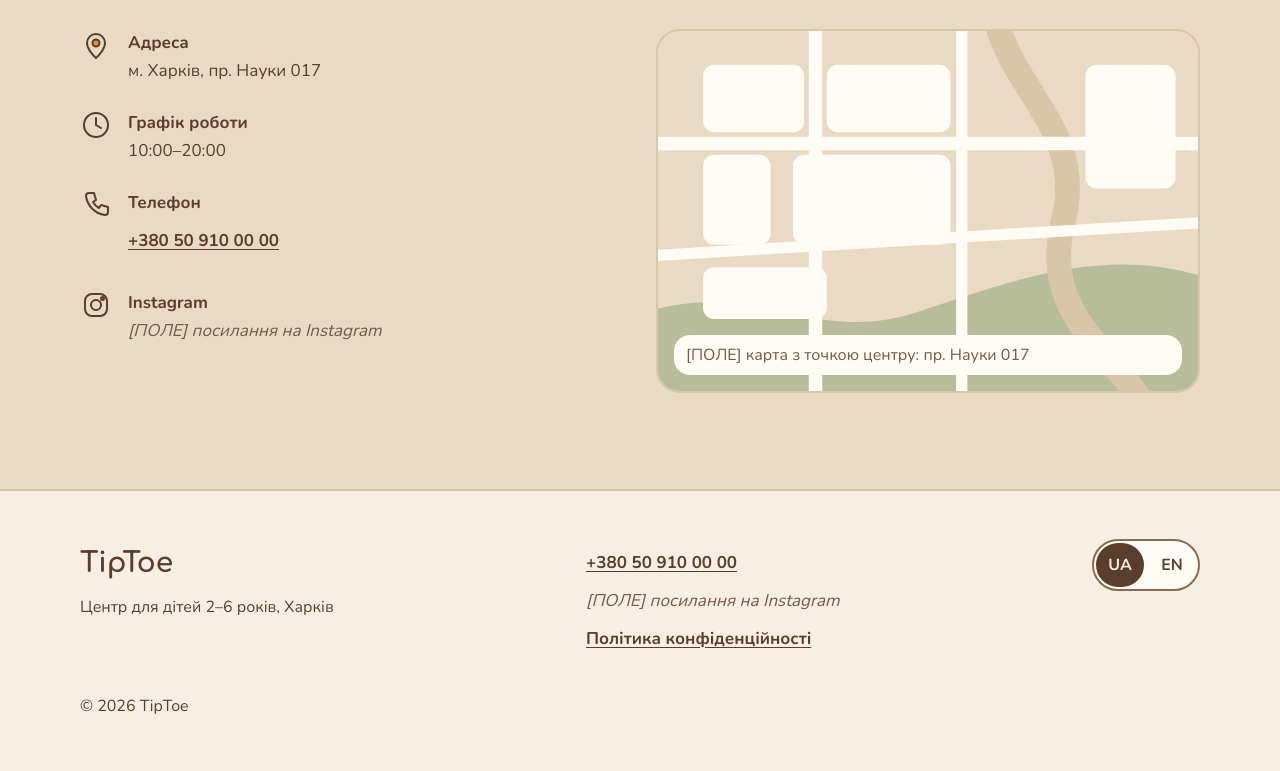
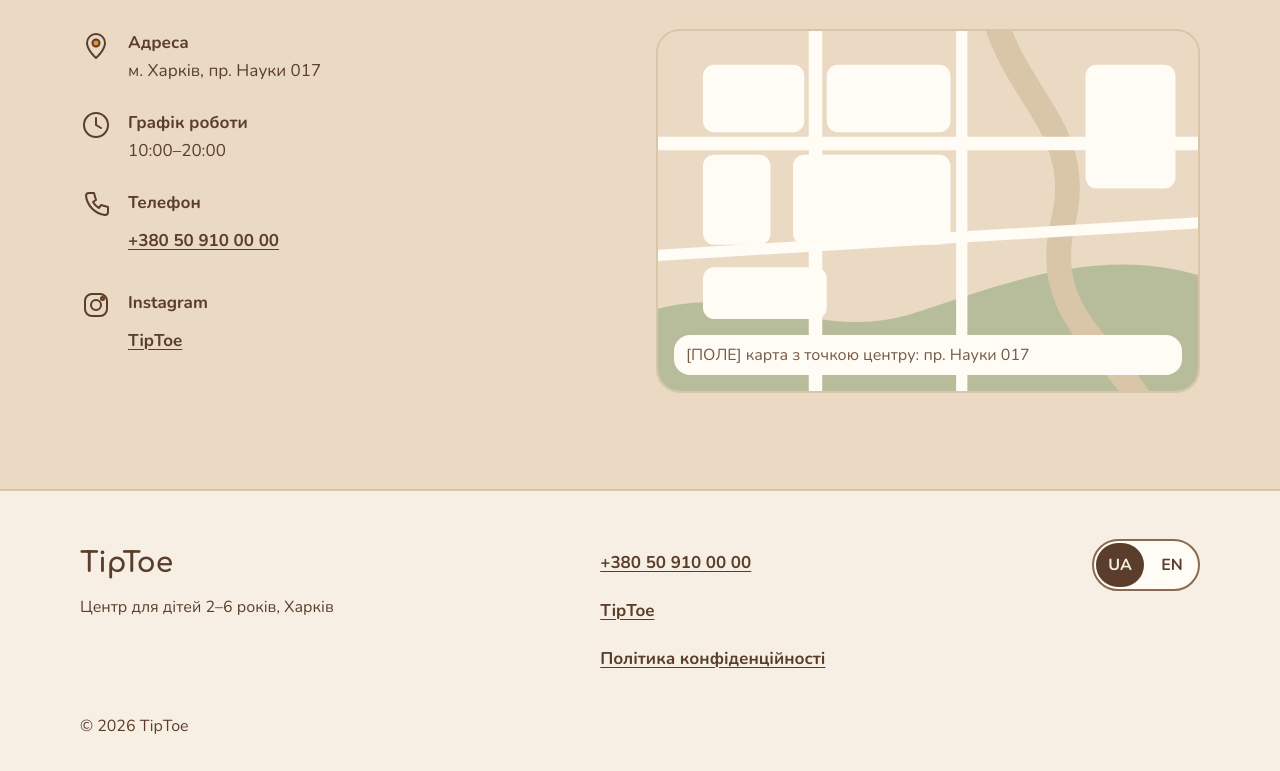
Before and after one commit to student53-lab/kurs, a plain HTML site: page site.html in a window 1280 px wide. Shown: the part 4647-5418 px from the top of the page. Drawn offline with Linux system fonts and the light colour scheme.

Commit message:
Замінити поле Instagram на посилання «TipToe»
У контактах і футері замість позначки [ПОЛЕ] тепер посилання «TipToe»,
як у прототипі (ТЗ v4, розділ 12, п. 1). Підпис для читачів екрана —
«TipToe в Instagram» / «TipToe on Instagram». Справжньої адреси сторінки
ще немає, тому посилання веде на instagram.com.

Co-Authored-By: Claude Opus 5.5 <noreply@anthropic.com>

```diff
--- a/assets/js/i18n.js
+++ b/assets/js/i18n.js
@@ -23,7 +23,7 @@ window.TT_I18N = {
     footerAbout: 'Центр для дітей 2–6 років, Харків',
     privacyLink: 'Політика конфіденційності',
     toHome: 'На головну',
-    phInstagram: '[ПОЛЕ] посилання на Instagram',
+    instagramLabel: 'TipToe в Instagram',
 
     /* Лендинг */
     'site.title': 'TipToe — простір для дітей 2–6 років у Харкові',
@@ -158,7 +158,7 @@ window.TT_I18N = {
     footerAbout: 'Centre for children aged 2–6, Kharkiv',
     privacyLink: 'Privacy policy',
     toHome: 'Go to home page',
-    phInstagram: '[FIELD] Instagram link',
+    instagramLabel: 'TipToe on Instagram',
 
     'site.title': 'TipToe — a space for children aged 2–6 in Kharkiv',
     'site.desc': 'While you take care of your own things, your child plays, creates and learns with our teachers. Drop-in hourly visits, classes and workshops.',
--- a/site.html
+++ b/site.html
@@ -362,7 +362,8 @@
             </div>
             <div class="contact-item">
               <svg width="32" height="32" viewBox="0 0 32 32" fill="none" stroke="var(--text)" stroke-width="2" stroke-linecap="round" stroke-linejoin="round" aria-hidden="true" focusable="false"><rect x="5" y="5" width="22" height="22" rx="7"/><circle cx="16" cy="16" r="5"/><circle cx="22.5" cy="9.5" r="1.5" fill="var(--orange)"/></svg>
-              <div><p class="tt-strong">Instagram</p><p class="tt-body ph-field" data-i18n="phInstagram">[ПОЛЕ] посилання на Instagram</p></div>
+              <!-- Справжню адресу сторінки ще не надано (ТЗ v4, розділ 12, п. 1): поки загальне посилання, як у прототипі -->
+              <div><p class="tt-strong">Instagram</p><a class="tt-link" href="https://www.instagram.com/" aria-label="TipToe в Instagram" data-i18n-attr="aria-label:instagramLabel">TipToe</a></div>
             </div>
           </div>
           <!-- Коли буде підтверджено точку центру (ТЗ v4, розділ 12, п. 2–3): вбудована карта (iframe OpenStreetMap або Google Maps) з title -->
@@ -385,7 +386,7 @@
         </div>
         <div class="footer-links">
           <a class="tt-link" href="tel:+380509100000">+380 50 910 00 00</a>
-          <p class="tt-body ph-field" data-i18n="phInstagram">[ПОЛЕ] посилання на Instagram</p>
+          <a class="tt-link" href="https://www.instagram.com/" aria-label="TipToe в Instagram" data-i18n-attr="aria-label:instagramLabel">TipToe</a>
           <a class="tt-link" href="privacy.html" data-i18n="privacyLink">Політика конфіденційності</a>
         </div>
         <div class="tt-lang" role="group" aria-label="Мова сайту" data-i18n-attr="aria-label:langLabel">
```
Also changed, not shown: 1 other file.
